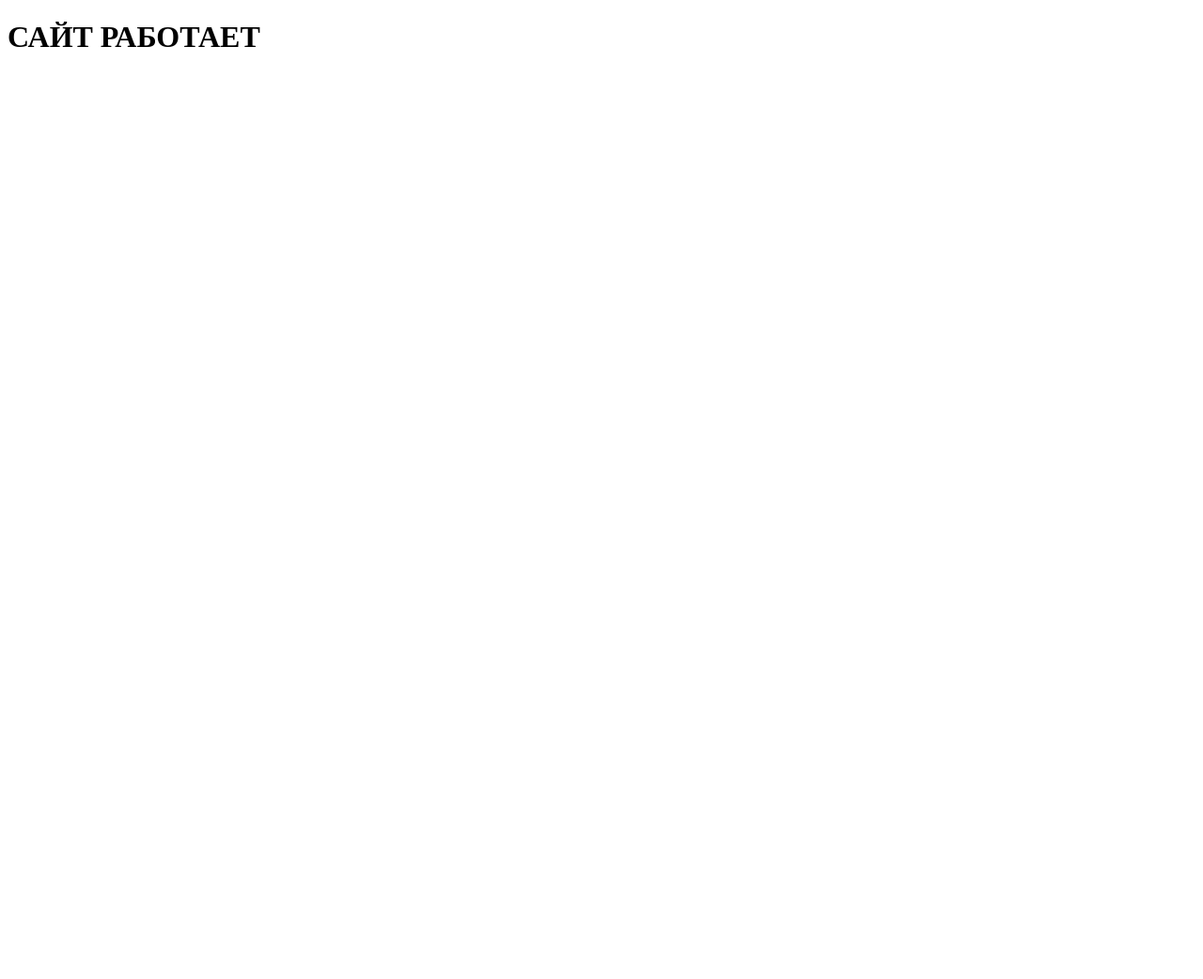
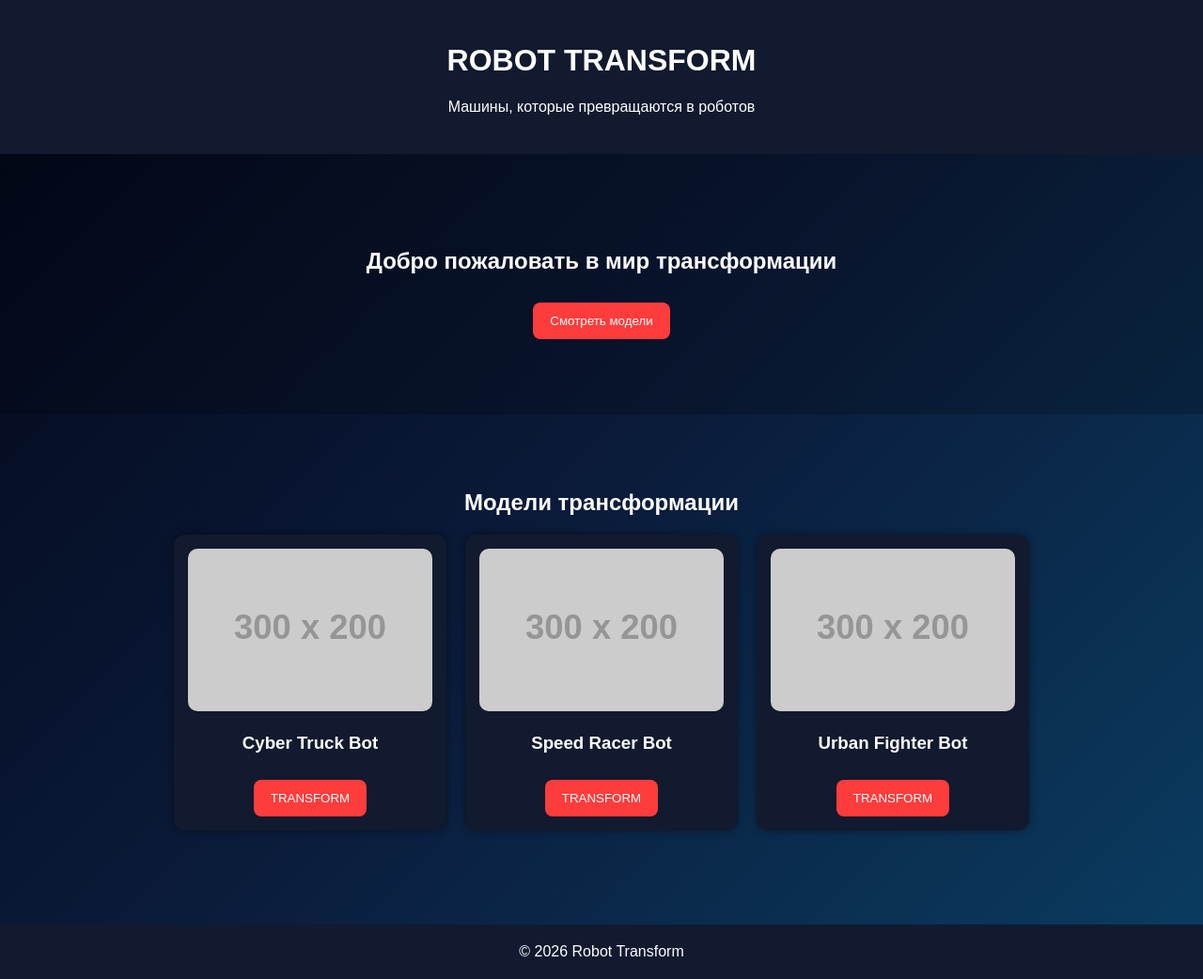
Before and after one commit to nolauraen/robot-, a plain HTML site: page index.html in a window 1280 px wide. Shown: the whole page at 94% size. Before the commit the page ends 800 px from the top, so only its background shows below. Drawn offline with Linux system fonts and the light colour scheme; placeholder pictures from the web are drawn by us.

Commit message:
index.html aktualisieren

```diff
--- a/index.html
+++ b/index.html
@@ -1,9 +1,54 @@
 <!DOCTYPE html>
-<html>
+<html lang="ru">
 <head>
-  <title>Test</title>
+  <meta charset="UTF-8" />
+  <meta name="viewport" content="width=device-width, initial-scale=1.0"/>
+  <title>Robot Transform</title>
+  <link rel="stylesheet" href="style.css">
 </head>
+
 <body>
-  <h1>САЙТ РАБОТАЕТ</h1>
+
+<header>
+  <h1>ROBOT TRANSFORM</h1>
+  <p>Машины, которые превращаются в роботов</p>
+</header>
+
+<section class="hero">
+  <h2>Добро пожаловать в мир трансформации</h2>
+  <button onclick="scrollToSection()">Смотреть модели</button>
+</section>
+
+<section id="models">
+  <h2>Модели трансформации</h2>
+
+  <div class="grid">
+
+    <div class="card transform-card">
+      <img src="https://via.placeholder.com/300x200.png?text=Car+Bot+1">
+      <h3>Cyber Truck Bot</h3>
+      <button onclick="transform(this)">TRANSFORM</button>
+    </div>
+
+    <div class="card transform-card">
+      <img src="https://via.placeholder.com/300x200.png?text=Car+Bot+2">
+      <h3>Speed Racer Bot</h3>
+      <button onclick="transform(this)">TRANSFORM</button>
+    </div>
+
+    <div class="card transform-card">
+      <img src="https://via.placeholder.com/300x200.png?text=Car+Bot+3">
+      <h3>Urban Fighter Bot</h3>
+      <button onclick="transform(this)">TRANSFORM</button>
+    </div>
+
+  </div>
+</section>
+
+<footer>
+  © 2026 Robot Transform
+</footer>
+
+<script src="script.js"></script>
 </body>
 </html>
```
